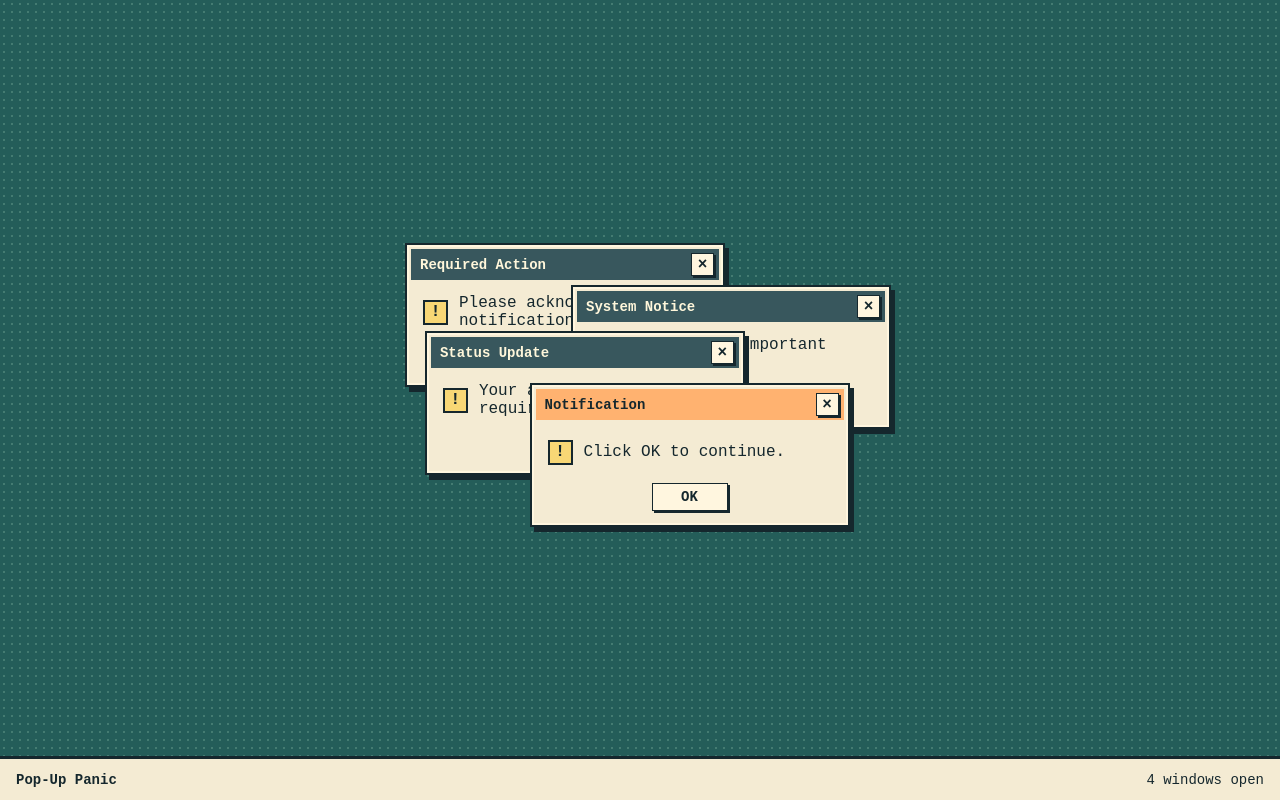
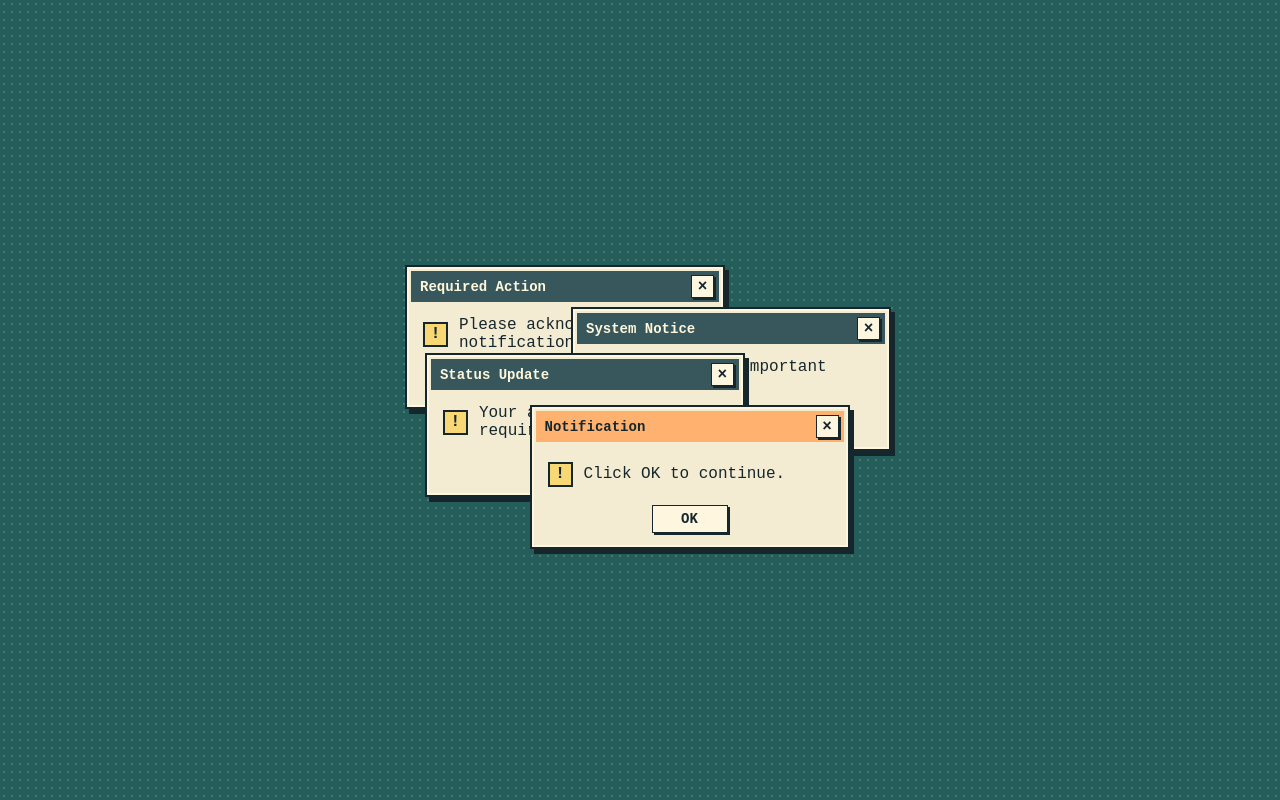
Before and after one commit to milliekitagawa/proj-5---pop-ups, a plain HTML site: page index.html in a window 1280 px wide. Drawn offline with Linux system fonts and the light colour scheme.

Commit message:
removed line at bottom

```diff
--- a/index.html
+++ b/index.html
@@ -27,9 +27,5 @@
       <button id="restart" type="button">Restart</button>
     </section>
   </main>
-  <footer class="taskbar">
-    <span class="brand">Pop-Up Panic</span>
-    <span id="count"></span>
-  </footer>
 </body>
 </html>
--- a/script.js
+++ b/script.js
@@ -5,7 +5,6 @@ function initializeGame() {
   const windows = document.querySelector("#windows");
   const vacuum = document.querySelector("#vacuum");
   const hint = document.querySelector("#tool-hint");
-  const count = document.querySelector("#count");
   const ending = document.querySelector("#ending");
   const restart = document.querySelector("#restart");
 
@@ -48,10 +47,6 @@ function initializeGame() {
     popup.element.style.top = popup.y + "px";
   }
 
-  function updateCount() {
-    count.textContent = popups.length + (popups.length === 1 ? " window open" : " windows open");
-  }
-
   function selectPopup(popup) {
     selected?.element.classList.remove("selected");
     selected = popup;
@@ -77,7 +72,6 @@ function initializeGame() {
     popups.push(popup);
     placePopup(popup, x, y);
     selectPopup(popup);
-    updateCount();
 
     // Ignore clicks produced at the end of a mouse drag.
     let pressStart;
@@ -219,7 +213,6 @@ function initializeGame() {
     popup.element.remove();
     popups = popups.filter(window => window !== popup);
     if (selected === popup) selectPopup(popups.findLast(window => !window.suction) ?? null);
-    updateCount();
     checkCompletion();
   }
 
--- a/style.css
+++ b/style.css
@@ -11,24 +11,12 @@ body { margin: 0; overflow: hidden; }
 #desktop {
   position: relative;
   isolation: isolate;
-  height: calc(100dvh - 44px);
+  height: 100dvh;
   overflow: hidden;
   background-color: #245d59;
   background-image: radial-gradient(#b6e5ca38 1px, transparent 1px);
   background-size: 8px 8px;
 }
-.taskbar {
-  height: 44px;
-  display: flex;
-  justify-content: space-between;
-  align-items: center;
-  gap: 12px;
-  padding: 0 16px;
-  background: var(--paper);
-  border-top: 3px solid var(--ink);
-  font-size: .875rem;
-}
-.brand { font-weight: bold; }
 .popup {
   position: absolute;
   width: min(320px, calc(100% - 12px));
```
